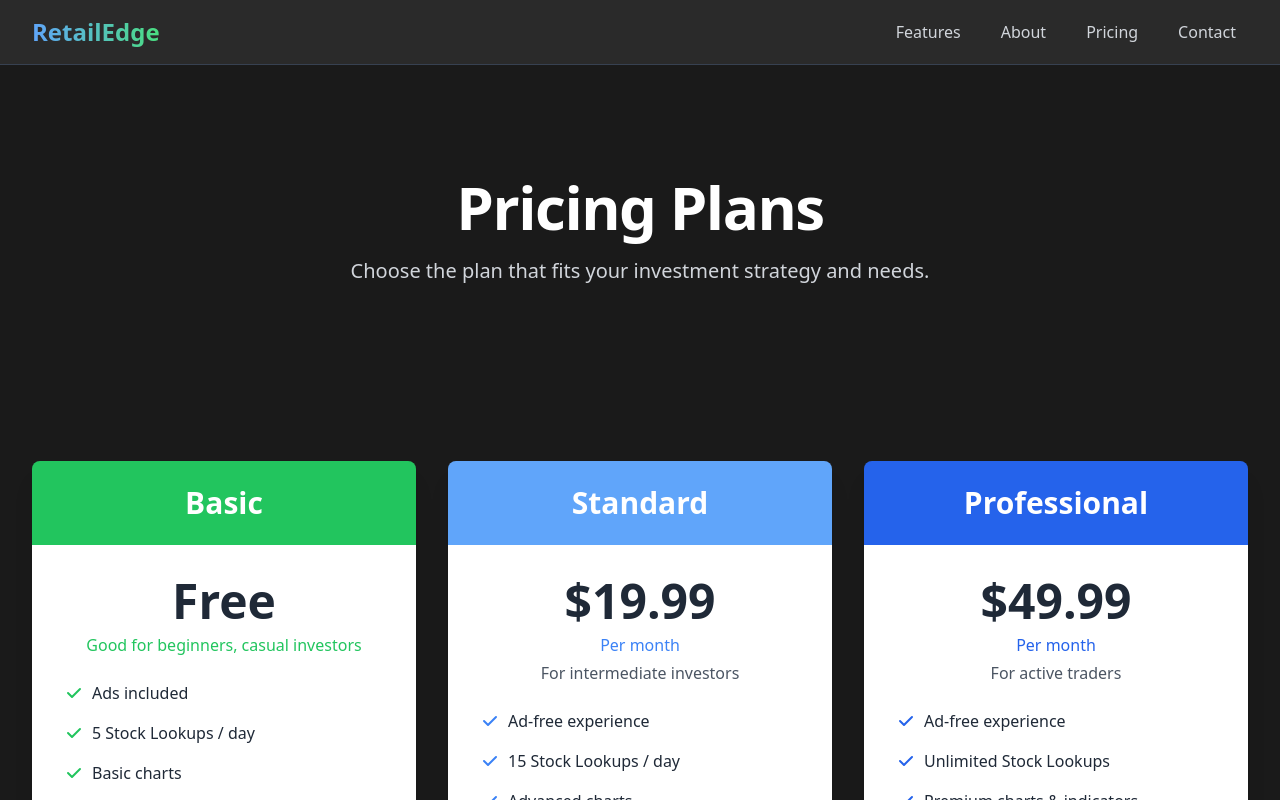
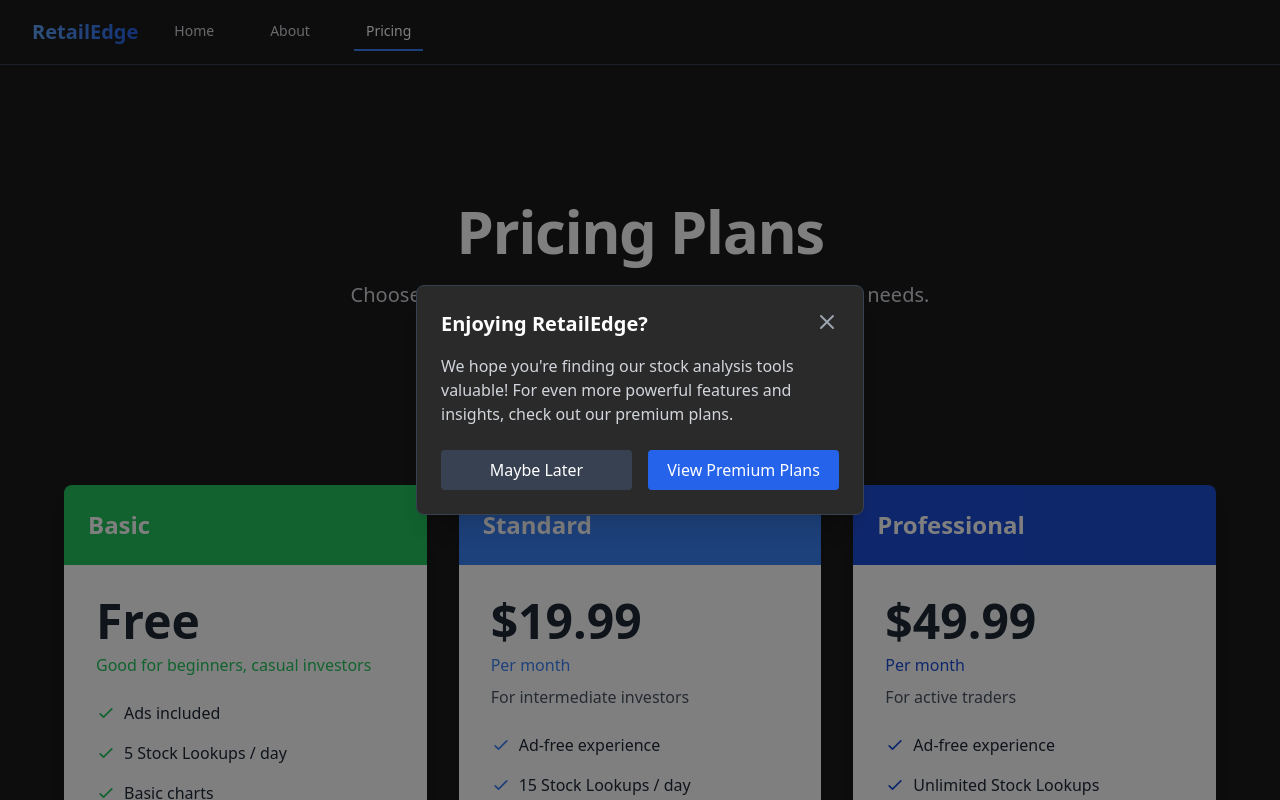
Before and after one commit to vngyn124/RetailEdge, a React (Vite) app: page /pricing in a window 1280 px wide. Shown: the top 800 px of the page. Built offline with nearby package versions, Linux system fonts and the light colour scheme; no server answers.

Commit message:
Add ad banners and CTA popup features with responsive layout

```diff
--- a/src/App.tsx
+++ b/src/App.tsx
@@ -1,90 +1,80 @@
-import { BrowserRouter as Router, Routes, Route, Link, useLocation, useNavigate } from 'react-router-dom';
-import { useEffect } from 'react';
+import React, { useState, useEffect } from 'react';
+import { BrowserRouter as Router, Routes, Route, Link, useLocation } from 'react-router-dom';
 import Home from './pages/Home';
 import About from './pages/About';
 import Pricing from './pages/Pricing';
+import CTAPopup from './components/CTAPopup';
+import { SubscriptionProvider } from './context/SubscriptionContext';
 
-// Theme colors matching the logo
-export const THEME = {
-  background: '#1a1a1a', // Dark background
-  surface: '#2a2a2a',   // Slightly lighter dark for cards
-  primary: '#3b82f6',   // Logo blue
-  primaryGradient: ['#7dd3fc', '#3b82f6'], // Light to dark blue
-  secondary: '#22c55e', // Logo green
-  secondaryGradient: ['#86efac', '#22c55e'], // Light to dark green
-  text: '#ffffff',      // White text
-  textSecondary: '#94a3b8', // Lighter text for secondary information
-  border: '#374151',    // Dark border color
+// NavLink component for consistent navigation styling
+const NavLink = ({ to, children }: { to: string; children: React.ReactNode }) => {
+  const location = useLocation();
+  const isActive = location.pathname === to;
+  return (
+    <Link
+      to={to}
+      className={`${
+        isActive
+          ? 'text-white border-b-2 border-blue-500'
+          : 'text-gray-300 hover:text-white'
+      } px-3 py-2 text-sm font-medium`}
+    >
+      {children}
+    </Link>
+  );
 };
 
-// ScrollToAnchor component to handle hash navigation
-function ScrollToAnchor() {
-  const location = useLocation();
-  const navigate = useNavigate();
+function App() {
+  const [showCTA, setShowCTA] = useState(false);
 
   useEffect(() => {
-    // If there's a hash in the URL
-    if (location.hash) {
-      // If we're not on the home page, navigate to home with the hash
-      if (location.pathname !== '/') {
-        navigate('/' + location.hash);
-        return;
-      }
-    }
-  }, [location, navigate]);
+    // Show CTA popup when page loads
+    const timer = setTimeout(() => {
+      setShowCTA(true);
+    }, 2000); // Show after 2 seconds
 
-  return null;
-}
+    return () => clearTimeout(timer);
+  }, []);
 
-function App() {
-  const handleAnchorClick = (e: React.MouseEvent<HTMLAnchorElement>, anchor: string) => {
-    e.preventDefault();
-
-    // If we're already on the home page
-    if (window.location.pathname === '/') {
-      const element = document.getElementById(anchor);
-      if (element) {
-        element.scrollIntoView({ behavior: 'smooth' });
-      } else {
-        console.warn(`Element with id "${anchor}" not found`);
-      }
-    } else {
-      // Navigate to home page with the anchor
-      window.location.href = '/#' + anchor;
-    }
+  const handleCloseCTA = () => {
+    setShowCTA(false);
   };
 
   return (
+    <SubscriptionProvider>
       <Router>
-      <ScrollToAnchor />
-      <div className="min-h-screen bg-[#1a1a1a] text-white">
+        <div className="min-h-screen bg-[#1a1a1a]">
           {/* Navigation */}
-        <nav className="bg-[#2a2a2a] border-b border-[#374151]">
+          <nav className="bg-[#1a1a1a] border-b border-[#374151]">
             <div className="max-w-7xl mx-auto px-4 sm:px-6 lg:px-8">
-            <div className="flex items-center justify-between h-16">
+              <div className="flex justify-between h-16">
                 <div className="flex items-center">
-                <Link to="/" className="text-2xl font-bold bg-gradient-to-r from-blue-400 to-green-400 bg-clip-text text-transparent">
+                  <Link to="/" className="flex items-center">
+                    <span className="text-xl font-bold bg-gradient-to-r from-blue-400 to-blue-600 bg-clip-text text-transparent">
                       RetailEdge
+                    </span>
                   </Link>
-              </div>
-              <div className="hidden md:block">
-                <div className="ml-10 flex items-baseline space-x-4">
-                  <a href="#features" onClick={(e) => handleAnchorClick(e, 'features')} className="text-gray-300 hover:text-white px-3 py-2">Features</a>
-                  <Link to="/about" className="text-gray-300 hover:text-white px-3 py-2">About</Link>
-                  <Link to="/pricing" className="text-gray-300 hover:text-white px-3 py-2">Pricing</Link>
-                  <a href="#contact" onClick={(e) => handleAnchorClick(e, 'contact')} className="text-gray-300 hover:text-white px-3 py-2">Contact</a>
+                  <div className="hidden sm:ml-6 sm:flex sm:space-x-8">
+                    <NavLink to="/">Home</NavLink>
+                    <NavLink to="/about">About</NavLink>
+                    <NavLink to="/pricing">Pricing</NavLink>
                   </div>
                 </div>
               </div>
             </div>
           </nav>
 
-        {/* Routes */}
+          {/* Main content */}
+          <div className="max-w-7xl mx-auto py-6 sm:px-6 lg:px-8">
             <Routes>
               <Route path="/" element={<Home />} />
               <Route path="/about" element={<About />} />
               <Route path="/pricing" element={<Pricing />} />
             </Routes>
+          </div>
+
+          {/* CTA Popup */}
+          <CTAPopup isOpen={showCTA} onClose={handleCloseCTA} />
 
           {/* Footer */}
           <footer className="bg-[#2a2a2a] border-t border-[#374151]">
@@ -99,10 +89,9 @@
                 <div>
                   <h3 className="text-xl font-bold text-white mb-4">Quick Links</h3>
                   <ul className="space-y-2">
-                  <li><a href="#features" onClick={(e) => handleAnchorClick(e, 'features')} className="text-gray-300 hover:text-white">Features</a></li>
+                    <li><Link to="/" className="text-gray-300 hover:text-white">Home</Link></li>
                     <li><Link to="/about" className="text-gray-300 hover:text-white">About</Link></li>
                     <li><Link to="/pricing" className="text-gray-300 hover:text-white">Pricing</Link></li>
-                  <li><a href="#contact" onClick={(e) => handleAnchorClick(e, 'contact')} className="text-gray-300 hover:text-white">Contact</a></li>
                   </ul>
                 </div>
                 <div>
@@ -136,6 +125,7 @@
           </footer>
         </div>
       </Router>
+    </SubscriptionProvider>
   );
 }
 
--- /dev/null
+++ b/src/components/CTAPopup.tsx
@@ -0,0 +1,51 @@
+import { useState, useEffect } from 'react';
+import { Link } from 'react-router-dom';
+
+interface CTAPopupProps {
+  isOpen: boolean;
+  onClose: () => void;
+}
+
+const CTAPopup = ({ isOpen, onClose }: CTAPopupProps) => {
+  if (!isOpen) return null;
+
+  return (
+    <div className="fixed inset-0 z-50 flex items-center justify-center p-4 bg-black bg-opacity-50">
+      <div className="bg-[#2a2a2a] rounded-lg p-6 max-w-md w-full border border-[#374151] shadow-xl">
+        <div className="flex justify-between items-start mb-4">
+          <h3 className="text-xl font-bold text-white">Enjoying RetailEdge?</h3>
+          <button
+            onClick={onClose}
+            className="text-gray-400 hover:text-white"
+          >
+            <svg className="h-6 w-6" fill="none" viewBox="0 0 24 24" stroke="currentColor">
+              <path strokeLinecap="round" strokeLinejoin="round" strokeWidth="2" d="M6 18L18 6M6 6l12 12" />
+            </svg>
+          </button>
+        </div>
+
+        <p className="text-gray-300 mb-6">
+          We hope you're finding our stock analysis tools valuable! For even more powerful features and insights, check out our premium plans.
+        </p>
+
+        <div className="flex flex-col sm:flex-row gap-4">
+          <button
+            onClick={onClose}
+            className="flex-1 bg-gray-700 text-white rounded py-2 px-4 hover:bg-gray-600"
+          >
+            Maybe Later
+          </button>
+          <Link
+            to="/pricing"
+            className="flex-1 bg-blue-600 text-white rounded py-2 px-4 hover:bg-blue-700 text-center"
+            onClick={onClose}
+          >
+            View Premium Plans
+          </Link>
+        </div>
+      </div>
+    </div>
+  );
+};
+
+export default CTAPopup;
--- /dev/null
+++ b/src/context/SubscriptionContext.tsx
@@ -0,0 +1,32 @@
+import React, { createContext, useState, useContext, ReactNode } from 'react';
+
+type PlanType = 'free' | 'standard' | 'professional';
+
+interface SubscriptionContextType {
+  currentPlan: PlanType;
+  setCurrentPlan: (plan: PlanType) => void;
+  showAds: boolean;
+}
+
+const SubscriptionContext = createContext<SubscriptionContextType | undefined>(undefined);
+
+export const SubscriptionProvider = ({ children }: { children: ReactNode }) => {
+  const [currentPlan, setCurrentPlan] = useState<PlanType>('free');
+
+  // Ads are only shown on the free plan
+  const showAds = currentPlan === 'free';
+
+  return (
+    <SubscriptionContext.Provider value={{ currentPlan, setCurrentPlan, showAds }}>
+      {children}
+    </SubscriptionContext.Provider>
+  );
+};
+
+export const useSubscription = (): SubscriptionContextType => {
+  const context = useContext(SubscriptionContext);
+  if (context === undefined) {
+    throw new Error('useSubscription must be used within a SubscriptionProvider');
+  }
+  return context;
+};
--- a/src/pages/Pricing.tsx
+++ b/src/pages/Pricing.tsx
@@ -1,4 +1,16 @@
+import { useSubscription } from '../context/SubscriptionContext';
+import { useNavigate } from 'react-router-dom';
+
 const Pricing = () => {
+  const { currentPlan, setCurrentPlan } = useSubscription();
+  const navigate = useNavigate();
+
+  const handlePlanSelection = (plan: 'free' | 'standard' | 'professional') => {
+    setCurrentPlan(plan);
+    // Navigate to home page to see the effect of plan selection
+    navigate('/');
+  };
+
   return (
     <div className="min-h-screen bg-[#1a1a1a] text-white">
       {/* Pricing Hero Section */}
@@ -23,136 +35,133 @@
       <div className="max-w-7xl mx-auto px-4 sm:px-6 lg:px-8 py-12">
         <div className="grid grid-cols-1 md:grid-cols-3 gap-8">
           {/* Free Plan */}
-          <div className="bg-[#2a2a2a] rounded-lg shadow-xl overflow-hidden h-full flex flex-col">
-            <div className="bg-green-500 p-6 text-center">
-              <div className="text-3xl font-bold text-white">Basic</div>
+          <div className="rounded-lg overflow-hidden shadow-lg h-full flex flex-col">
+            <div className="bg-green-500 p-6">
+              <h2 className="text-2xl font-bold text-white">Basic</h2>
             </div>
-            <div className="p-8 bg-white text-gray-800 flex-grow flex flex-col">
-              <div className="text-center mb-6">
-                <div className="text-5xl font-bold">Free</div>
-                <div className="text-green-500 mt-2">Good for beginners, casual investors</div>
-              </div>
-              <ul className="space-y-4 flex-grow">
+            <div className="bg-white text-gray-800 p-8 flex flex-col flex-1">
+              <div className="text-5xl font-bold mb-2">Free</div>
+              <p className="text-green-500 mb-6">Good for beginners, casual investors</p>
+              <ul className="space-y-4 mb-8 flex-1">
                 <li className="flex items-center">
-                  <svg className="h-5 w-5 text-green-500 mr-2" fill="currentColor" viewBox="0 0 20 20">
-                    <path fillRule="evenodd" d="M16.707 5.293a1 1 0 010 1.414l-8 8a1 1 0 01-1.414 0l-4-4a1 1 0 011.414-1.414L8 12.586l7.293-7.293a1 1 0 011.414 0z" clipRule="evenodd" />
+                  <svg className="h-5 w-5 text-green-500 mr-2" fill="none" stroke="currentColor" viewBox="0 0 24 24">
+                    <path strokeLinecap="round" strokeLinejoin="round" strokeWidth="2" d="M5 13l4 4L19 7" />
                   </svg>
                   Ads included
                 </li>
                 <li className="flex items-center">
-                  <svg className="h-5 w-5 text-green-500 mr-2" fill="currentColor" viewBox="0 0 20 20">
-                    <path fillRule="evenodd" d="M16.707 5.293a1 1 0 010 1.414l-8 8a1 1 0 01-1.414 0l-4-4a1 1 0 011.414-1.414L8 12.586l7.293-7.293a1 1 0 011.414 0z" clipRule="evenodd" />
+                  <svg className="h-5 w-5 text-green-500 mr-2" fill="none" stroke="currentColor" viewBox="0 0 24 24">
+                    <path strokeLinecap="round" strokeLinejoin="round" strokeWidth="2" d="M5 13l4 4L19 7" />
                   </svg>
                   5 Stock Lookups / day
                 </li>
                 <li className="flex items-center">
-                  <svg className="h-5 w-5 text-green-500 mr-2" fill="currentColor" viewBox="0 0 20 20">
-                    <path fillRule="evenodd" d="M16.707 5.293a1 1 0 010 1.414l-8 8a1 1 0 01-1.414 0l-4-4a1 1 0 011.414-1.414L8 12.586l7.293-7.293a1 1 0 011.414 0z" clipRule="evenodd" />
+                  <svg className="h-5 w-5 text-green-500 mr-2" fill="none" stroke="currentColor" viewBox="0 0 24 24">
+                    <path strokeLinecap="round" strokeLinejoin="round" strokeWidth="2" d="M5 13l4 4L19 7" />
                   </svg>
                   Basic charts
                 </li>
                 <li className="flex items-center">
-                  <svg className="h-5 w-5 text-green-500 mr-2" fill="currentColor" viewBox="0 0 20 20">
-                    <path fillRule="evenodd" d="M16.707 5.293a1 1 0 010 1.414l-8 8a1 1 0 01-1.414 0l-4-4a1 1 0 011.414-1.414L8 12.586l7.293-7.293a1 1 0 011.414 0z" clipRule="evenodd" />
+                  <svg className="h-5 w-5 text-green-500 mr-2" fill="none" stroke="currentColor" viewBox="0 0 24 24">
+                    <path strokeLinecap="round" strokeLinejoin="round" strokeWidth="2" d="M5 13l4 4L19 7" />
                   </svg>
                   Email support
                 </li>
               </ul>
-              <div className="mt-8">
-                <button className="w-full bg-green-500 text-white py-3 px-4 rounded-lg font-bold hover:bg-green-600 transition duration-300">
-                  TRY IT FREE
-                </button>
-              </div>
+              <button
+                className="w-full bg-green-500 text-white rounded py-2 px-4 hover:bg-green-600 transition-colors"
+                onClick={() => handlePlanSelection('free')}
+              >
+                TRY IT FREE
+              </button>
             </div>
           </div>
 
-          {/* Value Plan */}
-          <div className="bg-[#2a2a2a] rounded-lg shadow-xl overflow-hidden h-full flex flex-col">
-            <div className="bg-blue-400 p-6 text-center">
-              <div className="text-3xl font-bold text-white">Standard</div>
+          {/* Standard Plan */}
+          <div className="rounded-lg overflow-hidden shadow-lg h-full flex flex-col">
+            <div className="bg-blue-500 p-6">
+              <h2 className="text-2xl font-bold text-white">Standard</h2>
             </div>
-            <div className="p-8 bg-white text-gray-800 flex-grow flex flex-col">
-              <div className="text-center mb-6">
-                <div className="text-5xl font-bold">$19.99</div>
-                <div className="text-blue-500 mt-2">Per month</div>
-                <div className="text-gray-600 mt-1">For intermediate investors</div>
-              </div>
-              <ul className="space-y-4 flex-grow">
+            <div className="bg-white text-gray-800 p-8 flex flex-col flex-1">
+              <div className="text-5xl font-bold mb-2">$19.99</div>
+              <p className="text-blue-500 mb-2">Per month</p>
+              <p className="text-gray-600 mb-6">For intermediate investors</p>
+              <ul className="space-y-4 mb-8 flex-1">
                 <li className="flex items-center">
-                  <svg className="h-5 w-5 text-blue-500 mr-2" fill="currentColor" viewBox="0 0 20 20">
-                    <path fillRule="evenodd" d="M16.707 5.293a1 1 0 010 1.414l-8 8a1 1 0 01-1.414 0l-4-4a1 1 0 011.414-1.414L8 12.586l7.293-7.293a1 1 0 011.414 0z" clipRule="evenodd" />
+                  <svg className="h-5 w-5 text-blue-500 mr-2" fill="none" stroke="currentColor" viewBox="0 0 24 24">
+                    <path strokeLinecap="round" strokeLinejoin="round" strokeWidth="2" d="M5 13l4 4L19 7" />
                   </svg>
                   Ad-free experience
                 </li>
                 <li className="flex items-center">
-                  <svg className="h-5 w-5 text-blue-500 mr-2" fill="currentColor" viewBox="0 0 20 20">
-                    <path fillRule="evenodd" d="M16.707 5.293a1 1 0 010 1.414l-8 8a1 1 0 01-1.414 0l-4-4a1 1 0 011.414-1.414L8 12.586l7.293-7.293a1 1 0 011.414 0z" clipRule="evenodd" />
+                  <svg className="h-5 w-5 text-blue-500 mr-2" fill="none" stroke="currentColor" viewBox="0 0 24 24">
+                    <path strokeLinecap="round" strokeLinejoin="round" strokeWidth="2" d="M5 13l4 4L19 7" />
                   </svg>
                   15 Stock Lookups / day
                 </li>
                 <li className="flex items-center">
-                  <svg className="h-5 w-5 text-blue-500 mr-2" fill="currentColor" viewBox="0 0 20 20">
-                    <path fillRule="evenodd" d="M16.707 5.293a1 1 0 010 1.414l-8 8a1 1 0 01-1.414 0l-4-4a1 1 0 011.414-1.414L8 12.586l7.293-7.293a1 1 0 011.414 0z" clipRule="evenodd" />
+                  <svg className="h-5 w-5 text-blue-500 mr-2" fill="none" stroke="currentColor" viewBox="0 0 24 24">
+                    <path strokeLinecap="round" strokeLinejoin="round" strokeWidth="2" d="M5 13l4 4L19 7" />
                   </svg>
                   Advanced charts
                 </li>
                 <li className="flex items-center">
-                  <svg className="h-5 w-5 text-blue-500 mr-2" fill="currentColor" viewBox="0 0 20 20">
-                    <path fillRule="evenodd" d="M16.707 5.293a1 1 0 010 1.414l-8 8a1 1 0 01-1.414 0l-4-4a1 1 0 011.414-1.414L8 12.586l7.293-7.293a1 1 0 011.414 0z" clipRule="evenodd" />
+                  <svg className="h-5 w-5 text-blue-500 mr-2" fill="none" stroke="currentColor" viewBox="0 0 24 24">
+                    <path strokeLinecap="round" strokeLinejoin="round" strokeWidth="2" d="M5 13l4 4L19 7" />
                   </svg>
                   Priority email support
                 </li>
               </ul>
-              <div className="mt-8">
-                <button className="w-full bg-blue-400 text-white py-3 px-4 rounded-lg font-bold hover:bg-blue-500 transition duration-300">
-                  TRY IT NOW
-                </button>
-              </div>
+              <button
+                className="w-full bg-blue-500 text-white rounded py-2 px-4 hover:bg-blue-600 transition-colors"
+                onClick={() => handlePlanSelection('standard')}
+              >
+                TRY IT NOW
+              </button>
             </div>
           </div>
 
-          {/* Pro Plan */}
-          <div className="bg-[#2a2a2a] rounded-lg shadow-xl overflow-hidden h-full flex flex-col">
-            <div className="bg-blue-600 p-6 text-center">
-              <div className="text-3xl font-bold text-white">Professional</div>
+          {/* Professional Plan */}
+          <div className="rounded-lg overflow-hidden shadow-lg h-full flex flex-col">
+            <div className="bg-blue-700 p-6">
+              <h2 className="text-2xl font-bold text-white">Professional</h2>
             </div>
-            <div className="p-8 bg-white text-gray-800 flex-grow flex flex-col">
-              <div className="text-center mb-6">
-                <div className="text-5xl font-bold">$49.99</div>
-                <div className="text-blue-600 mt-2">Per month</div>
-                <div className="text-gray-600 mt-1">For active traders</div>
-              </div>
-              <ul className="space-y-4 flex-grow">
+            <div className="bg-white text-gray-800 p-8 flex flex-col flex-1">
+              <div className="text-5xl font-bold mb-2">$49.99</div>
+              <p className="text-blue-700 mb-2">Per month</p>
+              <p className="text-gray-600 mb-6">For active traders</p>
+              <ul className="space-y-4 mb-8 flex-1">
                 <li className="flex items-center">
-                  <svg className="h-5 w-5 text-blue-600 mr-2" fill="currentColor" viewBox="0 0 20 20">
-                    <path fillRule="evenodd" d="M16.707 5.293a1 1 0 010 1.414l-8 8a1 1 0 01-1.414 0l-4-4a1 1 0 011.414-1.414L8 12.586l7.293-7.293a1 1 0 011.414 0z" clipRule="evenodd" />
+                  <svg className="h-5 w-5 text-blue-700 mr-2" fill="none" stroke="currentColor" viewBox="0 0 24 24">
+                    <path strokeLinecap="round" strokeLinejoin="round" strokeWidth="2" d="M5 13l4 4L19 7" />
                   </svg>
                   Ad-free experience
                 </li>
                 <li className="flex items-center">
-                  <svg className="h-5 w-5 text-blue-600 mr-2" fill="currentColor" viewBox="0 0 20 20">
-                    <path fillRule="evenodd" d="M16.707 5.293a1 1 0 010 1.414l-8 8a1 1 0 01-1.414 0l-4-4a1 1 0 011.414-1.414L8 12.586l7.293-7.293a1 1 0 011.414 0z" clipRule="evenodd" />
+                  <svg className="h-5 w-5 text-blue-700 mr-2" fill="none" stroke="currentColor" viewBox="0 0 24 24">
+                    <path strokeLinecap="round" strokeLinejoin="round" strokeWidth="2" d="M5 13l4 4L19 7" />
                   </svg>
                   Unlimited Stock Lookups
                 </li>
                 <li className="flex items-center">
-                  <svg className="h-5 w-5 text-blue-600 mr-2" fill="currentColor" viewBox="0 0 20 20">
-                    <path fillRule="evenodd" d="M16.707 5.293a1 1 0 010 1.414l-8 8a1 1 0 01-1.414 0l-4-4a1 1 0 011.414-1.414L8 12.586l7.293-7.293a1 1 0 011.414 0z" clipRule="evenodd" />
+                  <svg className="h-5 w-5 text-blue-700 mr-2" fill="none" stroke="currentColor" viewBox="0 0 24 24">
+                    <path strokeLinecap="round" strokeLinejoin="round" strokeWidth="2" d="M5 13l4 4L19 7" />
                   </svg>
                   Premium charts & indicators
                 </li>
                 <li className="flex items-center">
-                  <svg className="h-5 w-5 text-blue-600 mr-2" fill="currentColor" viewBox="0 0 20 20">
-                    <path fillRule="evenodd" d="M16.707 5.293a1 1 0 010 1.414l-8 8a1 1 0 01-1.414 0l-4-4a1 1 0 011.414-1.414L8 12.586l7.293-7.293a1 1 0 011.414 0z" clipRule="evenodd" />
+                  <svg className="h-5 w-5 text-blue-700 mr-2" fill="none" stroke="currentColor" viewBox="0 0 24 24">
+                    <path strokeLinecap="round" strokeLinejoin="round" strokeWidth="2" d="M5 13l4 4L19 7" />
                   </svg>
                   24/7 priority support
                 </li>
               </ul>
-              <div className="mt-8">
-                <button className="w-full bg-blue-600 text-white py-3 px-4 rounded-lg font-bold hover:bg-blue-700 transition duration-300">
-                  TRY IT NOW
-                </button>
-              </div>
+              <button
+                className="w-full bg-blue-700 text-white rounded py-2 px-4 hover:bg-blue-800 transition-colors"
+                onClick={() => handlePlanSelection('professional')}
+              >
+                TRY IT NOW
+              </button>
             </div>
           </div>
         </div>
```
Also changed, not shown: src/components/AdBanner.tsx (added, +45 -0 lines), src/components/AdPlaceholder.tsx (added, +14 -0 lines), src/pages/Home.tsx (+46 -10 lines). Lines whose indentation alone changed are shown as unchanged.
